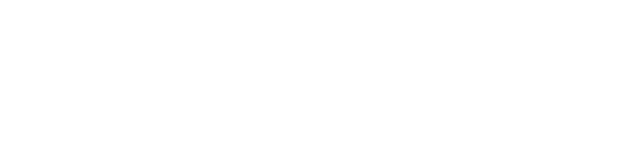
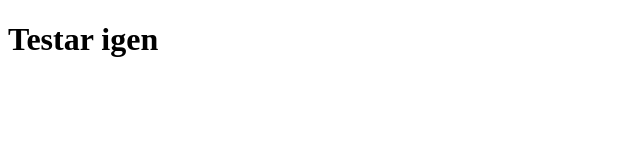
Before and after one commit to liandra1/test2, a plain HTML site: page index.html in a window 1280 px wide. Shown: the whole page, without its empty margins (0-640 px from the left). Drawn offline with Linux system fonts and the light colour scheme.

Commit message:
test-igen

```diff
--- a/index.html
+++ b/index.html
@@ -4,9 +4,10 @@
     <meta charset="UTF-8">
     <meta name="viewport" content="width=device-width, initial-scale=1.0">
     <meta http-equiv="X-UA-Compatible" content="ie=edge">
-    <title>Document</title>
+    <title>Test2</title>
 </head>
 <body>
+    <h1>Testar igen</h1>
 
 </body>
 </html>
```
